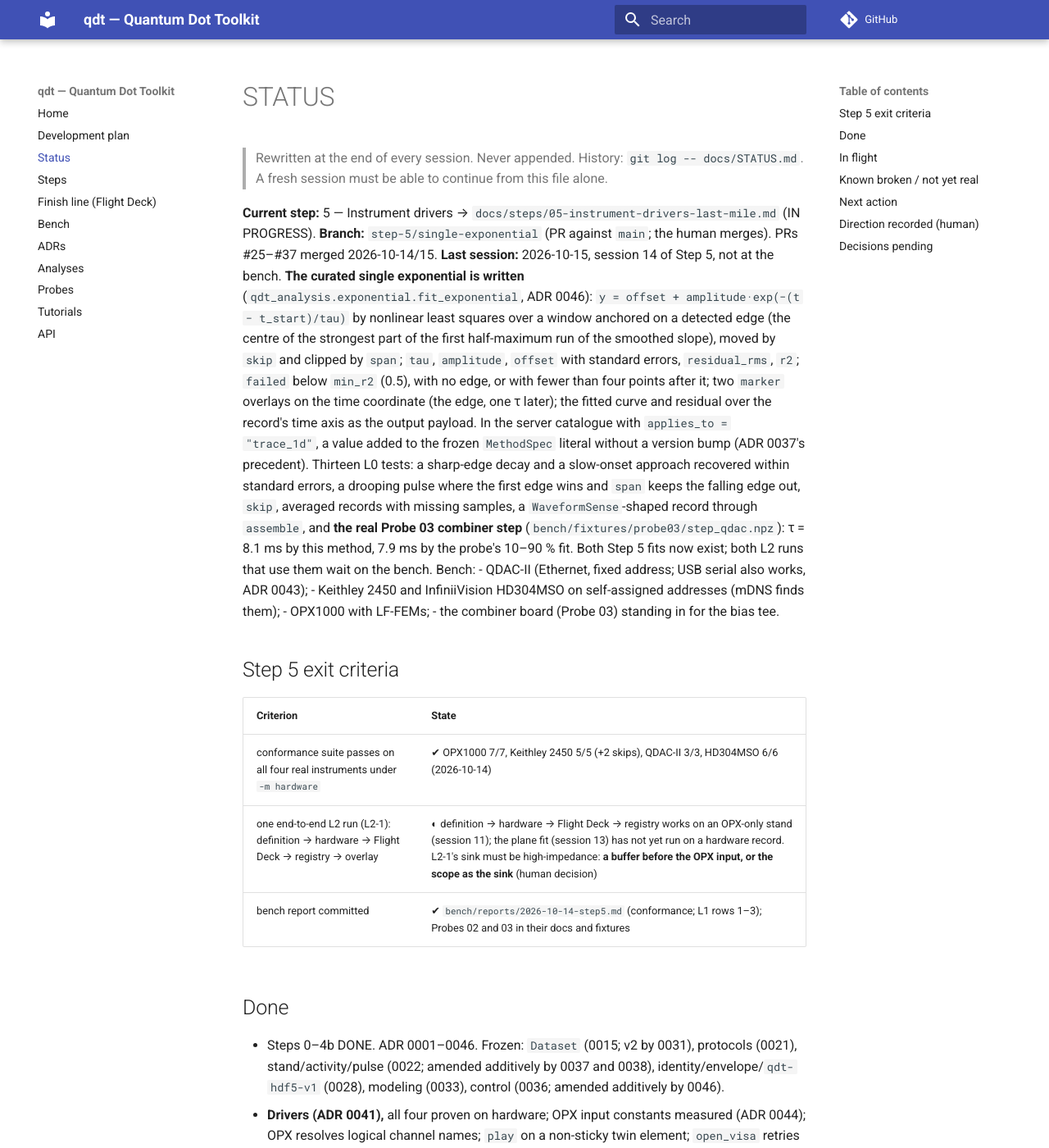
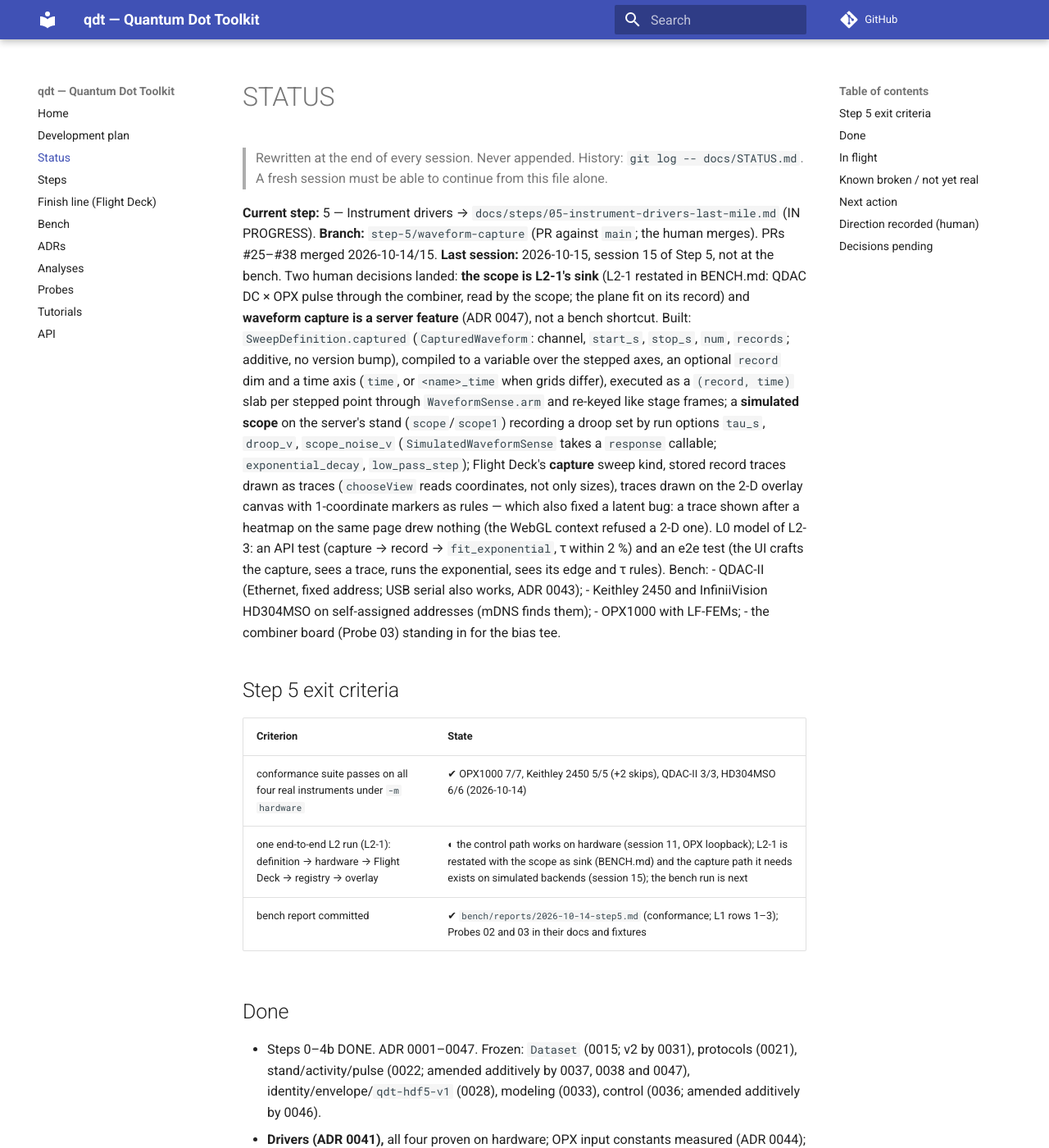
Before and after one commit to CowboyQuantum/qdt, an MkDocs documentation site: the page built from docs/STATUS.md, in a window 1280 px wide and 1400 px high. Shown: the whole window at 82% size. Built offline with MkDocs 1.6.1 and Material for MkDocs 9.7.7, drawn with Linux system fonts in a browser that asks for light colours; comment, search, counter and statistics services are not loaded; some of the changed text lies outside the part shown.

Commit message:
docs(adr): 0047 waveform capture as an activity; BENCH L2-1 restated with the scope as sink, L2-3 through the server; STATUS, Step 5 session 15
Co-Authored-By: Claude Fable 5.1 <noreply@anthropic.com>

```diff
--- a/docs/STATUS.md
+++ b/docs/STATUS.md
@@ -4,20 +4,21 @@
 > A fresh session must be able to continue from this file alone.
 
 **Current step:** 5 — Instrument drivers → `docs/steps/05-instrument-drivers-last-mile.md` (IN PROGRESS).
-**Branch:** `step-5/single-exponential` (PR against `main`; the human merges). PRs #25–#37 merged 2026-10-14/15.
-**Last session:** 2026-10-15, session 14 of Step 5, not at the bench. **The curated single exponential is
-written** (`qdt_analysis.exponential.fit_exponential`, ADR 0046): `y = offset + amplitude·exp(−(t − t_start)/tau)`
-by nonlinear least squares over a window anchored on a detected edge (the centre of the strongest part of the
-first half-maximum run of the smoothed slope), moved by `skip` and clipped by `span`; `tau`, `amplitude`,
-`offset` with standard errors, `residual_rms`, `r2`; `failed` below `min_r2` (0.5), with no edge, or with
-fewer than four points after it; two `marker` overlays on the time coordinate (the edge, one τ later); the
-fitted curve and residual over the record's time axis as the output payload. In the server catalogue with
-`applies_to = "trace_1d"`, a value added to the frozen `MethodSpec` literal without a version bump (ADR 0037's
-precedent). Thirteen L0 tests: a sharp-edge decay and a slow-onset approach recovered within standard errors,
-a drooping pulse where the first edge wins and `span` keeps the falling edge out, `skip`, averaged records
-with missing samples, a `WaveformSense`-shaped record through `assemble`, and **the real Probe 03 combiner
-step** (`bench/fixtures/probe03/step_qdac.npz`): τ = 8.1 ms by this method, 7.9 ms by the probe's 10–90 % fit.
-Both Step 5 fits now exist; both L2 runs that use them wait on the bench. Bench:
+**Branch:** `step-5/waveform-capture` (PR against `main`; the human merges). PRs #25–#38 merged 2026-10-14/15.
+**Last session:** 2026-10-15, session 15 of Step 5, not at the bench. Two human decisions landed: **the
+scope is L2-1's sink** (L2-1 restated in BENCH.md: QDAC DC × OPX pulse through the combiner, read by the
+scope; the plane fit on its record) and **waveform capture is a server feature** (ADR 0047), not a bench
+shortcut. Built: `SweepDefinition.captured` (`CapturedWaveform`: channel, `start_s`, `stop_s`, `num`,
+`records`; additive, no version bump), compiled to a variable over the stepped axes, an optional `record`
+dim and a time axis (`time`, or `<name>_time` when grids differ), executed as a `(record, time)` slab per
+stepped point through `WaveformSense.arm` and re-keyed like stage frames; a **simulated scope** on the
+server's stand (`scope`/`scope1`) recording a droop set by run options `tau_s`, `droop_v`, `scope_noise_v`
+(`SimulatedWaveformSense` takes a `response` callable; `exponential_decay`, `low_pass_step`); Flight Deck's
+**capture** sweep kind, stored record traces drawn as traces (`chooseView` reads coordinates, not only
+sizes), traces drawn on the 2-D overlay canvas with 1-coordinate markers as rules — which also fixed a
+latent bug: a trace shown after a heatmap on the same page drew nothing (the WebGL context refused a 2-D
+one). L0 model of L2-3: an API test (capture → record → `fit_exponential`, τ within 2 %) and an e2e test
+(the UI crafts the capture, sees a trace, runs the exponential, sees its edge and τ rules). Bench:
 - QDAC-II (Ethernet, fixed address; USB serial also works, ADR 0043);
 - Keithley 2450 and InfiniiVision HD304MSO on self-assigned addresses (mDNS finds them);
 - OPX1000 with LF-FEMs;
@@ -27,48 +28,47 @@ Both Step 5 fits now exist; both L2 runs that use them wait on the bench. Bench:
 | Criterion | State |
 |---|---|
 | conformance suite passes on all four real instruments under `-m hardware` | ✔ OPX1000 7/7, Keithley 2450 5/5 (+2 skips), QDAC-II 3/3, HD304MSO 6/6 (2026-10-14) |
-| one end-to-end L2 run (L2-1): definition → hardware → Flight Deck → registry → overlay | ◐ definition → hardware → Flight Deck → registry works on an OPX-only stand (session 11); the plane fit (session 13) has not yet run on a hardware record. L2-1's sink must be high-impedance: **a buffer before the OPX input, or the scope as the sink** (human decision) |
+| one end-to-end L2 run (L2-1): definition → hardware → Flight Deck → registry → overlay | ◐ the control path works on hardware (session 11, OPX loopback); L2-1 is restated with the scope as sink (BENCH.md) and the capture path it needs exists on simulated backends (session 15); the bench run is next |
 | bench report committed | ✔ `bench/reports/2026-10-14-step5.md` (conformance; L1 rows 1–3); Probes 02 and 03 in their docs and fixtures |
 
 ## Done
-- Steps 0–4b DONE. ADR 0001–0046. Frozen: `Dataset` (0015; v2 by 0031), protocols (0021),
-  stand/activity/pulse (0022; amended additively by 0037 and 0038), identity/envelope/`qdt-hdf5-v1`
+- Steps 0–4b DONE. ADR 0001–0047. Frozen: `Dataset` (0015; v2 by 0031), protocols (0021),
+  stand/activity/pulse (0022; amended additively by 0037, 0038 and 0047), identity/envelope/`qdt-hdf5-v1`
   (0028), modeling (0033), control (0036; amended additively by 0046).
 - **Drivers (ADR 0041),** all four proven on hardware; OPX input constants measured (ADR 0044); OPX
   resolves logical channel names; `play` on a non-sticky twin element; `open_visa` retries a connect;
   `build_backends` closes partial builds and names the failing instrument.
 - **Control path on hardware (session 11):** `qdt-server --stand` runs stage sweeps on the OPX; records
   in the registry; Flight Deck draws them; a restart reuses the registered device.
+- **Waveform capture through the control path (session 15, ADR 0047)** on simulated backends; the
+  server's simulated stand has a scope.
 - **L1 complete (sessions 7–9):** `bench/test_l1_loopback.py`, `bench/conftest.py` fixtures.
 - **Probe 02 (session 10):** OPX input calibration. **Probe 03 (session 12):** the combiner board;
   `bench/probes/probe03/combiner_probe.py`, fixtures in `bench/fixtures/probe03/`.
 - **Curated methods** (`qdt_server.catalogue`): charge transitions (0029), Coulomb diamonds (0030),
-  plane fit (0045, session 13), **single exponential (0046, session 14)**.
+  plane fit (0045), single exponential (0046).
 - **Bench reports (ADR 0042):** `scripts/bench_report.py`.
-- 347 Python tests (+5 Postgres-parametrized), 4 skipped, 23 hardware-only in `packages/`, 11
-  hardware-only in `bench/`; Flight Deck 68 unit tests and 4 e2e.
+- 352 Python tests (+5 Postgres-parametrized), 4 skipped, 23 hardware-only in `packages/`, 11
+  hardware-only in `bench/`; Flight Deck 71 unit tests and 5 e2e.
 
 ## In flight
-- Nothing uncommitted. PR for `step-5/single-exponential` awaits the human.
+- Nothing uncommitted. PR for `step-5/waveform-capture` awaits the human.
 
 ## Known broken / not yet real
-- **L2-1's sink:** the combiner's ≈ 25 kΩ output cannot drive the OPX's 50 Ω input (0.5 mV per volt
-  arrived). Options: a unity-gain buffer at the board output (keeps L2-1 as the step defines it), the
-  scope's 1 MΩ as the sink (then the OPX does not read the result), or a low-impedance rebuild of the
-  board (fast, but a different board). Human decision.
-- **DC sweeps through the combiner must settle ≥ 50 ms per step** (20 Hz low-pass); set
-  `ChannelMap.settle_s` on the QDAC channel in the stand file for L2-1.
-- **No waveform-capture activity in `SweepDefinition`:** the server cannot run a scope capture, so
-  L2-3's record cannot come through the control path yet. The L2-3 bench test calls `WaveformSense.arm`
-  directly and builds the record as Probe 03 did (`combiner_probe.record`), or Step 5 grows the activity.
+- **L2-1 and L2-3 have not run on the bench** as capture sweeps. The stand file needs the scope's entry
+  (`waveform_sense`, a voltage channel on its input) and `settle_s = 0.05` on the QDAC channel; the OPX
+  pulse train is played beside the sweep with `WaveformSource.play` (nothing in a sweep plays a waveform
+  yet); the scope's trigger is set on the instrument, not by the sweep.
+- **Captures of one point are sequential**, one channel per capture; two channels on one trigger need a
+  multi-variable `arm` (a protocol change, ADR 0021).
+- **A 3-D capture variable (stepped axis, record, time) has no Flight Deck view**; records > 1 with a
+  stepped axis is for the registry and the analysis.
 - **Flight Deck offers every method on every record** (`applies_to` is not read): the exponential on a
-  map, or the plane on a trace, fails with a 400 naming the shape. Filtering belongs with the time-series
-  view (tabled), which is also what will draw the exponential's markers and output curve.
-- **The exponential's edge detector is a heuristic** (ADR 0046): fixed smoothing width, first half-max
-  run; a glitch steeper than the edge or an edge in the last three samples fails it. `amplitude` is
-  referenced to the window's start (`attrs.t_start`), not to the physical onset (`attrs.t_edge`).
-- **The plane fit is ordinary least squares, not robust** (ADR 0045); look at the residual output. The
-  L2-1 bench test that calls it is not written.
+  map, or the plane on a trace, fails with a 400 naming the shape. The trace view has no axes or labels
+  yet and does not draw an analysis output curve beside the trace.
+- **The exponential's edge detector is a heuristic** (ADR 0046); `amplitude` is referenced to the window's
+  start, not to the physical onset.
+- **The plane fit is ordinary least squares, not robust** (ADR 0045); look at the residual output.
 - **No hardware `WaveformSense` row for the OPX input** in the conformance suite (ADR 0044); a looped-
   waveform row for `WaveformSource` on hardware would also have caught the sticky bug.
 - **OPX input offset** −1.7 mV at 0 V in, not applied.
@@ -89,24 +89,24 @@ Both Step 5 fits now exist; both L2 runs that use them wait on the bench. Bench:
   via `corepack pnpm`.
 
 ## Next action
-**Human (at the bench):**
-1. Merge the PR.
-2. Decide L2-1's sink: a buffer at the combiner output into the OPX input (the step as written), or the
-   scope (then L2-1 is restated: the OPX plays, the scope reads, the plane fit runs on the scope's
-   record). Say which; a session wires the stand file and the sweep accordingly.
-3. If a buffer: put it in, keep QDAC ch01 and OPX ao1 on the board, board out → buffer → OPX ai1.
+**Human:** merge the PR.
 
-**Then (bench sessions):**
-- **L2-1:** the sweep through the server with `settle_s = 0.05` on the QDAC channel, the plane fit run
-  on its record from Flight Deck, the overlay drawn, the bench test in `bench/` asserting `slope_row`
-  and `slope_col` against Probe 03's division and pulse-side gain.
-- **L2-3:** a long OPX pulse into the combiner's pulse input, the output on the scope at 1 MΩ, captured
-  through `WaveformSense.arm` on a `(record, t)` Dataset, `fit_exponential` with `span` shorter than the
-  pulse, `tau` asserted against Probe 03 (the DC side's 7.9 ms is the oracle if the QDAC steps; the pulse
-  side is multi-exponential and will show it in the residual). The bench report records both.
-- Then: a hardware `WaveformSource`/`WaveformSense` row for the OPX in the conformance suite; the Flight
-  Deck time-series view (draws scope records, the exponential's markers and output curve; filters methods
-  by `applies_to`); close Step 5.
+**Then (bench sessions, in order):**
+1. **Stand file:** add the scope as a `waveform_sense` instrument with a voltage channel on its input
+   (`scope1`); set `settle_s = 0.05` on QDAC ch01. Wire QDAC ch01 → board DC in, OPX ao1 → board pulse in,
+   board out → scope ch1 (DC, 1 MΩ). Set the scope's trigger on the pulse.
+2. **L2-3:** play a long OPX pulse train with `WaveformSource.play`; run a capture sweep (no axis,
+   `scope1`, a window shorter than the pulse) through `qdt-server --stand`; watch the trace in Flight
+   Deck; run the single exponential from Flight Deck; the bench test in `bench/` asserts `tau` against
+   Probe 03 (the DC side's 7.9 ms if the QDAC steps; the pulse side is multi-exponential and shows it in
+   the residual). The report records it.
+3. **L2-1 (restated):** a capture sweep with the QDAC level as the outer axis; the plateau level per
+   (V_DC, V_pulse) against Probe 03's division (2.589 into 1 MΩ) and pulse-side gain; the plane fit on
+   the derived map or on a (V_DC, time) record with a fixed pulse amplitude; the overlay drawn; the
+   bench test asserts `slope_row` and `slope_col`.
+4. Then: a hardware `WaveformSource`/`WaveformSense` row for the OPX in the conformance suite; the Flight
+   Deck time-series view's remainder (axes, `applies_to` filter, output curve beside the trace); close
+   Step 5.
 
 ## Direction recorded (human)
 - **2026-10-13:** web app end state. Curated analyses only. The control path came before the drivers
@@ -120,17 +120,18 @@ Both Step 5 fits now exist; both L2 runs that use them wait on the bench. Bench:
   (Probe 03, no ADR: BENCH.md records the part); the plane fit is written ahead of the sink decision
   (session 13).
 - **2026-10-14, tabled for later:** Flight Deck should also visualise time-series data (scope records
-  first, then any instrument with a time series). A renderer, not a schema change.
-- **2026-10-15:** the single exponential is written off the bench (session 14); the human continues the
-  bench tests (L2-1 sink, L2-3) at the lab.
+  first, then any instrument with a time series). A renderer, not a schema change. (Session 15 did the
+  first part: record traces draw as traces with markers; axes, labels and the method filter remain.)
+- **2026-10-15:** the single exponential is written off the bench (session 14); **the scope is L2-1's
+  sink**; **waveform capture is a server feature** the human wants to keep, so the record type is
+  identified from the Dataset's shape and the plot is cohesive with the heatmap (session 15, ADR 0047).
 
 ## Decisions pending
-- L2-1's sink: buffer before the OPX input, or the scope.
-- Whether L2-3's record comes through a new waveform-capture activity in `SweepDefinition` (the control
-  path) or directly through `WaveformSense.arm` in the bench test (as Probe 03 did).
 - A default operating point per device (not in ADR 0038).
 - Whether to fix the dot model's zero-clipping (ADR 0020 amendment).
 - Whether the diamond estimator should survive warm edges.
 - Whether `bench_report.py` should redact `*IDN?` serial fields.
 - How the QDAC-II current-sense range is declared (channel map vs. inferred).
-- When the Flight Deck time-series view is scheduled.
+- Whether a sweep should also *play* a waveform at every point (a `PlayedWaveform` activity) or L2-3 keeps
+  playing its pulse train beside the sweep.
+- When the Flight Deck time-series view's remainder (axes, `applies_to` filter, output curve) is scheduled.
```
Also changed, not shown: docs/BENCH.md (+18 -8 lines), docs/adr/0047-waveform-capture-activity.md (added, +94 -0 lines), docs/adr/README.md (+1 -0 lines), docs/steps/05-instrument-drivers-last-mile.md (+7 -0 lines).
